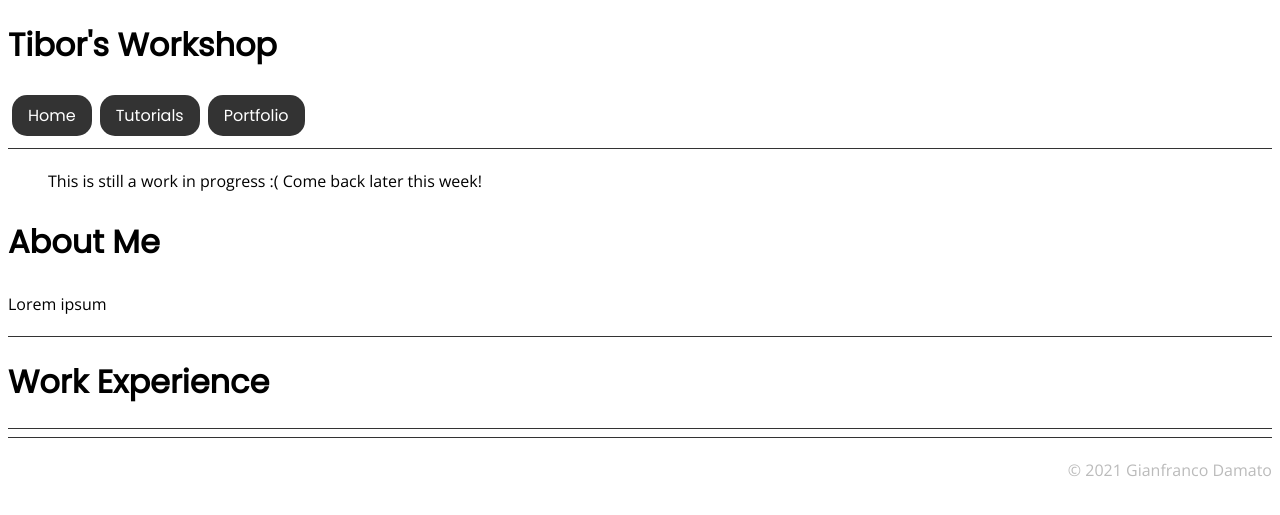
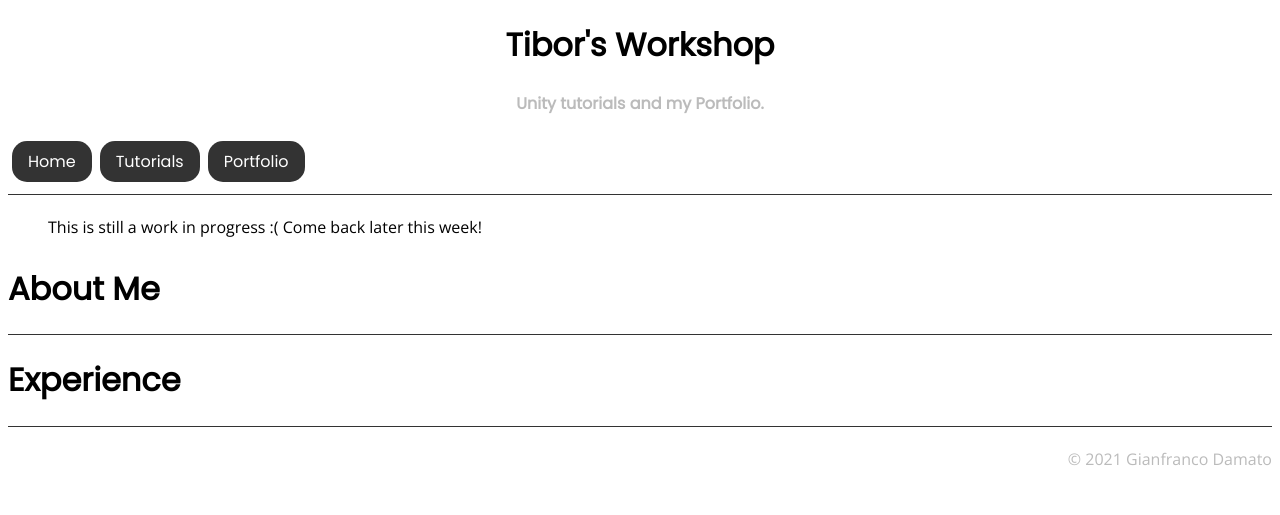
Before and after one commit to tibor0991/tibor0991.github.io, a Jekyll site: the page built from index.md, in a window 1280 px wide. Shown: the top 515 px of the page. Built offline with Jekyll 4.4.1, drawn with Linux system fonts in a browser that asks for light colours.

Commit message:
New update, getting there....

```diff
--- a/_includes/footer.html
+++ b/_includes/footer.html
@@ -1,4 +1,4 @@
 <footer>
-<hr>
+
 <p class="credits">© {{ 'now' | date: "%Y" }} {{ site.author }}</h6>
 </footer>
--- a/_includes/navbar.html
+++ b/_includes/navbar.html
@@ -1,5 +1,6 @@
 <header>
-	<h1>{{site.title}}</h1>
+	<h1 align="center">{{site.title}}</h1>
+	<h4 align="center" style="color: #BBBBBB">{{site.description}}</h2>
 	<nav>
 		<ul>
 		{% for item in site.data.navbar %}
--- a/index.md
+++ b/index.md
@@ -11,10 +11,10 @@ layout: default
 
 # About Me
 
-Lorem ipsum
+
 
 ***
 
-# Work Experience
+# Experience
 
 ***
--- a/portfolio.html
+++ b/portfolio.html
@@ -11,7 +11,7 @@ layout: default
 			<a href="{{project.url}}" class="button--square" style=" background-image: url({{project.preview}});">
 			<div style="position:absolute; bottom: 0">
 				<h2 align="right">{{project.title}}</h2>
-				<hr>
+				<hr style="background-color: white; height: 0.5em;">
 				<p>{{project.short-description}}</p>
 			</div>
 			</a>
```
Also changed, not shown: articles/_projects/areal.md (+2 -1 lines), assets/img/AREAL/AREALPreview.jpg (added).
